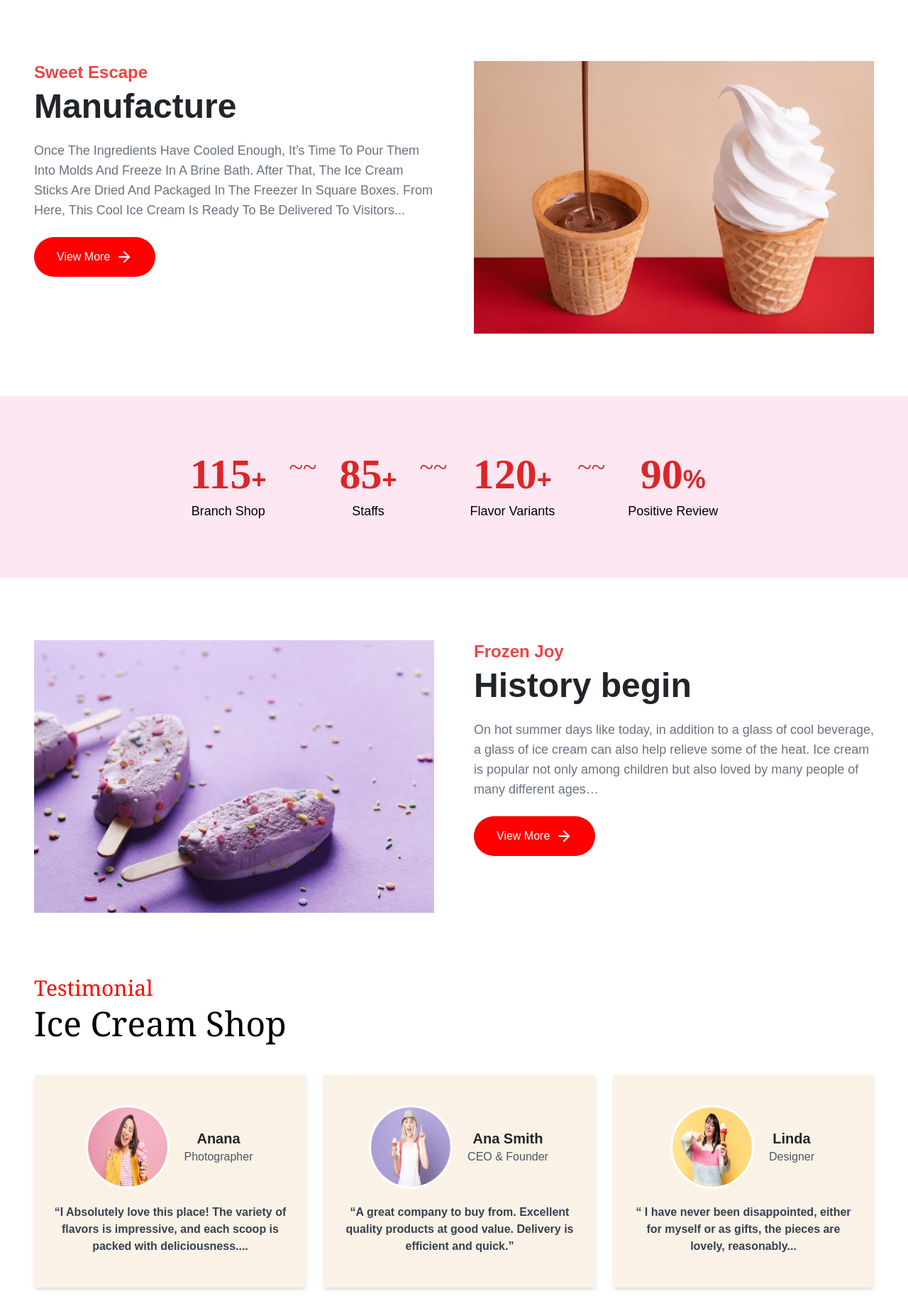
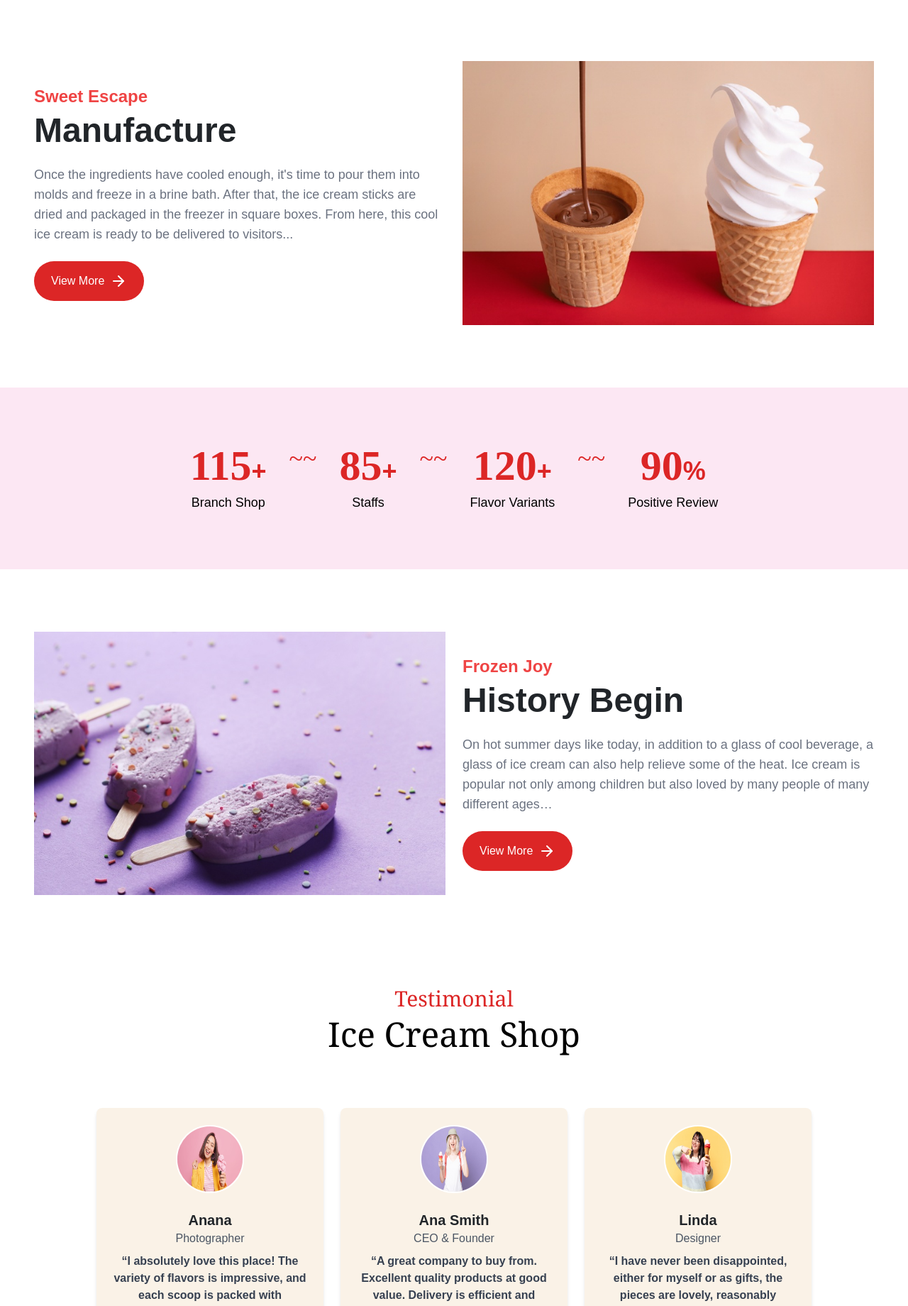
Before and after one commit to vijaydankhara/Ice-Cream, a React (Vite) app: page /aboutUs in a window 1280 px wide. Shown: the part 534-2374 px from the top of the page at 71% size. Built offline with nearby package versions, Linux system fonts and the light colour scheme; a web font is replaced by a local one.

Commit message:
24-09-2024

```diff
--- a/src/Pages/AboutUs.jsx
+++ b/src/Pages/AboutUs.jsx
@@ -1,31 +1,29 @@
 import React from "react";
 import backgroundImage from "../assets/asset50.jpeg";
-import iceCreamImage1 from '../assets/asset64.jpg';
-import iceCreamImage2 from '../assets/asset65.jpg';
-import { ArrowBigRight, ArrowRight } from 'lucide-react';
+import iceCreamImage1 from "../assets/asset64.jpg";
+import iceCreamImage2 from "../assets/asset65.jpg";
+import { ArrowBigRight, ArrowRight } from "lucide-react";
 import avtar1 from "../assets/avatar1.jpg";
 import avtar2 from "../assets/avatar2.jpg";
 import avtar3 from "../assets/avatar3.jpg";
 import avtar4 from "../assets/avatar4.jpg";
 import ArticleCard from "../Components/ArticleCard ";
-import Footer2  from "../Components/Footer2";
+import Footer2 from "../Components/Footer2";
 import Top from "../Components/Top";
 import NumberCounter from "../Components/NumberCounter";
 
-
 // Stat Section Data
 const stats = [
-  { value: '115+', label: 'Branch Shop', mark:'~~' },
-  { value: '85+', label: 'Staffs', mark:'~~' },
-  { value: '120+', label: 'Flavor Variants', mark:'~~' },
-  { value: '90%', label: 'Positive Review',}
+  { value: "115+", label: "Branch Shop", mark: "~~" },
+  { value: "85+", label: "Staffs", mark: "~~" },
+  { value: "120+", label: "Flavor Variants", mark: "~~" },
+  { value: "90%", label: "Positive Review" },
 ];
-
 
 function AboutUs() {
   return (
     <div>
-    <Top/>
+      <Top />
       <div className="relative w-full h-[420px]">
         <img
           src={backgroundImage}
@@ -46,143 +44,123 @@ function AboutUs() {
         </div>
       </div>
 
-{/* Manufacture 1 */}
-<div className="flex flex-col md:flex-row items-center md:items-start  my-5 py-10 px-5 md:px-20 gap-x-14">
-      <div className="md:w-1/2 ">
-        <h2 className="text-red-500 text-2xl font-semibold mb-2 ">Sweet Escape</h2>
-        <h1 className="text-5xl font-bold mb-4">Manufacture</h1>
-        <p className="text-gray-500 text-lg mb-6">
-          Once The Ingredients Have Cooled Enough, It’s Time To Pour Them Into Molds And Freeze In A Brine Bath. After That, The Ice Cream Sticks Are Dried And Packaged In The Freezer In Square Boxes. From Here, This Cool Ice Cream Is Ready To Be Delivered To Visitors...
-        </p>
-        <button className="bg-[#ff0000] hover:bg-[#000] text-white px-8 py-3 rounded-full flex items-center duration-700">
-          View More <span className="ml-2"> <ArrowRight/></span>
-        </button>
+      {/* Manufacture 1 */}
+      <div className="flex flex-col md:flex-row items-center my-5 py-10 px-5 md:px-10 lg:px-20 gap-4 md:gap-10">
+        <div className="md:w-1/2">
+          <h2 className="text-red-500 text-2xl font-semibold mb-2" id="sweet">
+            Sweet Escape
+          </h2>
+          <h1
+            className="text-3xl sm:text-4xl md:text-5xl font-bold mb-4"
+            id="manufacture"
+          >
+            Manufacture
+          </h1>
+          <p className="text-gray-500 text-base md:text-lg mb-6">
+            Once the ingredients have cooled enough, it's time to pour them into
+            molds and freeze in a brine bath. After that, the ice cream sticks
+            are dried and packaged in the freezer in square boxes. From here,
+            this cool ice cream is ready to be delivered to visitors...
+          </p>
+          <button className="bg-red-600 hover:bg-black text-white px-6 py-3 rounded-full flex items-center duration-300">
+            View More <ArrowRight className="ml-2" />
+          </button>
+        </div>
+        <div className="w-full md:w-1/2 overflow-hidden">
+          <img
+            src={iceCreamImage1}
+            alt="Ice Cream"
+            className="w-full h-auto object-cover"
+          />
+        </div>
+      </div>
 
+      {/* Number Counter */}
+      <NumberCounter />
+
+      {/* Manufacture 2 */}
+      <div className="flex flex-col md:flex-row items-center my-5 py-10 px-5 md:px-10 lg:px-20 gap-4 md:gap-10">
+        <div className="w-full md:w-1/2 overflow-hidden">
+          <img
+            src={iceCreamImage2}
+            alt="Ice Cream"
+            className="w-full h-auto object-cover"
+          />
+        </div>
+        <div className="md:w-1/2">
+          <h2 className="text-red-500 text-2xl font-semibold mb-2" id="sweet">
+            Frozen Joy
+          </h2>
+          <h1
+            className="text-3xl sm:text-4xl md:text-5xl font-bold mb-4"
+            id="manufacture"
+          >
+            History Begin
+          </h1>
+          <p className="text-gray-500 text-base md:text-lg mb-6">
+            On hot summer days like today, in addition to a glass of cool
+            beverage, a glass of ice cream can also help relieve some of the
+            heat. Ice cream is popular not only among children but also loved by
+            many people of many different ages…
+          </p>
+          <button className="bg-red-600 hover:bg-black text-white px-6 py-3 rounded-full flex items-center duration-300">
+            View More <ArrowRight className="ml-2" />
+          </button>
+        </div>
       </div>
-      <div className="h-96 overflow-hidden  w-1/2">
-        <img src={iceCreamImage1} alt="Ice Cream" className="w-full h-96  ManufactureImg" />
+
+       {/* Testimonial Section */}
+       <div className="text-center py-10 px-5 md:px-10 lg:px-20">
+        <h2 className="text-red-600 text-3xl font-serif" id="sweet">Testimonial</h2>
+        <h1 className="text-black text-4xl md:text-5xl font-serif mt-2" id="manufacture">Ice Cream Shop</h1>
       </div>
-    </div>
+      <div className="flex flex-col md:flex-row justify-center items-center gap-6 mx-5 py-10">
+        {/* 1st card */}
+        <div className="flex flex-col text-center bg-[#faf2e7] shadow-md max-w-xs p-6 rounded-lg">
+          <div className="flex justify-center mb-4">
+            <img className="w-24 h-24 rounded-full border-2 border-white" src={avtar1} alt="Anana" />
+          </div>
+          <h3 className="text-xl font-bold">Anana</h3>
+          <p className="text-gray-600">Photographer</p>
+          <p className="text-gray-700 mt-2 font-semibold">
+            “I absolutely love this place! The variety of flavors is impressive, and each scoop is packed with deliciousness....”
+          </p>
+        </div>
+        {/* 2nd card */}
+        <div className="flex flex-col text-center bg-[#faf2e7] shadow-md max-w-xs p-6 rounded-lg">
+          <div className="flex justify-center mb-4">
+            <img className="w-24 h-24 rounded-full border-2 border-white" src={avtar2} alt="Ana Smith" />
+          </div>
+          <h3 className="text-xl font-bold">Ana Smith</h3>
+          <p className="text-gray-600">CEO & Founder</p>
+          <p className="text-gray-700 mt-2 font-semibold">
+            “A great company to buy from. Excellent quality products at good value. Delivery is efficient and quick.”
+          </p>
+        </div>
+        {/* 3rd card */}
+        <div className="flex flex-col text-center bg-[#faf2e7] shadow-md max-w-xs p-6 rounded-lg">
+          <div className="flex justify-center mb-4">
+            <img className="w-24 h-24 rounded-full border-2 border-white" src={avtar3} alt="Linda" />
+          </div>
+          <h3 className="text-xl font-bold">Linda</h3>
+          <p className="text-gray-600">Designer</p>
+          <p className="text-gray-700 mt-2 font-semibold">
+            “I have never been disappointed, either for myself or as gifts, the pieces are lovely, reasonably priced, and shipped quickly.”
+          </p>
+        </div>
+      </div>
 
-{/* Number Counter */}
-<NumberCounter/>
+      {/* Final Section */}
+      <div className="text-center py-10 px-5 md:px-10 lg:px-20">
+        <p className="text-red-600 text-3xl">Our News</p>
+        <p className="text-black text-4xl md:text-5xl mt-2">Testiest Updates</p>
+      </div>
 
 
 
+      <ArticleCard />
 
-    {/* Manufacture 2 */}
-    <div className="flex flex-col md:flex-row items-center md:items-start py-10 gap-x-14 my-5 px-5 md:px-20">
-    <div className="h-96 overflow-hidden  w-1/2">
-        <img src={iceCreamImage2} alt="Ice Cream" className="w-full h-96 ManufactureImg" />
-      </div>
-
-      <div className="md:w-1/2">
-        <h2 className="text-red-500 text-2xl font-semibold mb-2">Frozen Joy</h2>
-        <h1 className="text-5xl font-bold mb-4">History begin</h1>
-        <p className="text-gray-500 text-lg mb-6">
-        On hot summer days like today, in addition to a glass of cool beverage, a glass of ice cream can also help relieve some of the heat. Ice cream is popular not only among children but also loved by many people of many different ages…
-        </p>
-        <button className="bg-[#ff0000] hover:bg-[#000] text-white px-8 py-3 rounded-full flex items-center duration-700">
-          View More <span className="ml-2"> <ArrowRight/></span>
-        </button>
-
-      </div>
-
-    </div>
-
-    {/* Testimonial section */}
-    <div className="m-5 ">
-      <h2 className="text-[#ff0000] text-3xl font-serif">Testimonial</h2>
-      <h1 className="text-[#000] text-5xl font-serif mt-2">Ice Cream Shop</h1>
-    </div>
-    <div className="flex justify-center space-x-6 mx-5">
-      {/* 1st card */}
-      <div className="flex flex-col  text-center justify-center items-center p-6 bg-[#faf2e7]  shadow-md max-w-96 h-[300px]">
-        <div className="flex justify-center  items-center gap-x-6 mb-4 ">
-          <div>
-            <img
-              className="w-28 h-28 rounded-full  outline outline-white"
-              src={avtar1}
-              alt="Anana"
-            />
-          </div>
-          <div>
-            <h3 className="text-xl font-bold">Anana</h3>
-            <p className="text-gray-600">Photographer</p>
-          </div>
-        </div>
-        <div>
-          <p className="flex justify-center items-center text-center text-gray-700 font-bold">
-            “I Absolutely love this place! The variety of flavors is impressive,
-            and each scoop is packed with deliciousness....
-          </p>
-        </div>
-      </div>
-      {/* 2nd card */}
-      <div className="flex flex-col text-center justify-center items-center p-6 bg-[#faf2e7]  shadow-md max-w-96 h-[300px]">
-        <div className="flex justify-center  items-center gap-x-6 mb-4">
-          <div>
-            <img
-              className="w-28 h-28 rounded-full  outline outline-white"
-              src={avtar2}
-              alt="Ana Smith"
-            />
-          </div>
-          <div>
-            <h3 className="text-xl font-bold">Ana Smith</h3>
-            <p className="text-gray-600">CEO & Founder</p>
-          </div>
-        </div>
-        <p className="flex justify-center items-center text-center text-gray-700 font-bold">
-          “A great company to buy from. Excellent quality products at good
-          value. Delivery is efficient and quick.”
-        </p>
-      </div>
-      {/* 3rd card */}
-      <div className="flex flex-col text-center justify-center items-center p-6 bg-[#faf2e7]  shadow-md max-w-96 h-[300px]">
-        <div className="flex justify-center  items-center gap-x-6 mb-4">
-          <div>
-            <img
-              className="w-28 h-28 rounded-full  outline outline-white"
-              src={avtar3}
-              alt="Jane Smith"
-            />
-          </div>
-          <div>
-            <h3 className="text-xl font-bold">Linda</h3>
-            <p className="text-gray-600">Designer</p>
-          </div>
-        </div>
-        <p className="flex justify-center items-center text-center text-gray-700 font-bold">
-          “ I have never been disappointed, either for myself or as gifts, the
-          pieces are lovely, reasonably...
-        </p>
-      </div>
-
-      {/* 4th card */}
-  {/* <div className="flex flex-col  text-center justify-center items-center p-6 bg-[#faf2e7]  shadow-md max-w-96 h-[300px]">
-        <div className="flex justify-center  items-center gap-x-6 mb-4 ">
-          <div>
-            <img
-              className="w-28 h-28 rounded-full  outline outline-white"
-              src={avtar4}
-              alt="Robeson"
-            />
-          </div>
-          <div>
-            <h3 className="text-xl font-bold">Robeson</h3>
-            <p className="text-gray-600">Designer</p>
-          </div>
-        </div>
-        <p className="flex justify-center items-center text-center text-gray-700 font-bold">
-        “ I have never been disappointed, either for myself or as gifts, the pieces are lovely, reasonably...
-        </p>
-      </div> */}
-
-    </div>
-    <ArticleCard />
-
-<Footer2/>
+      <Footer2 />
     </div>
   );
 }
```
Also changed, not shown: src/Components/ArticleCard .jsx (+9 -9 lines).
